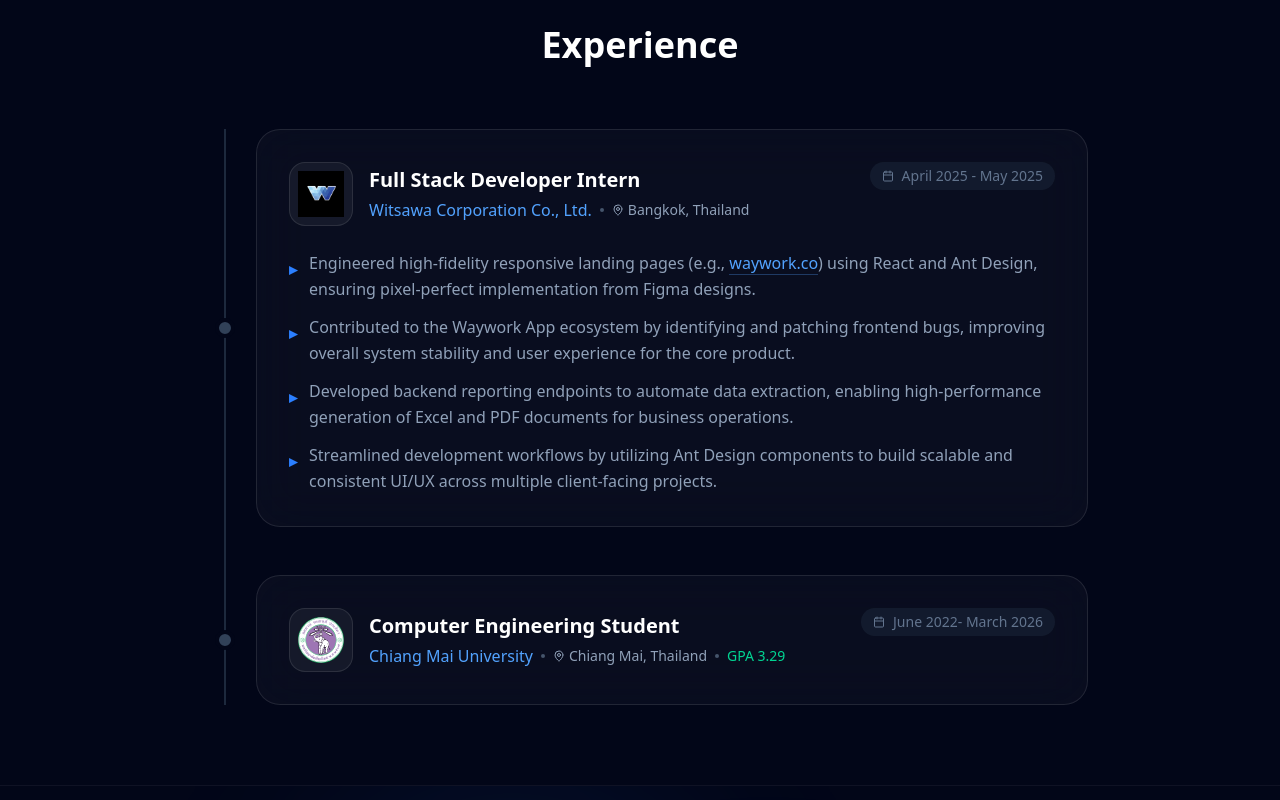
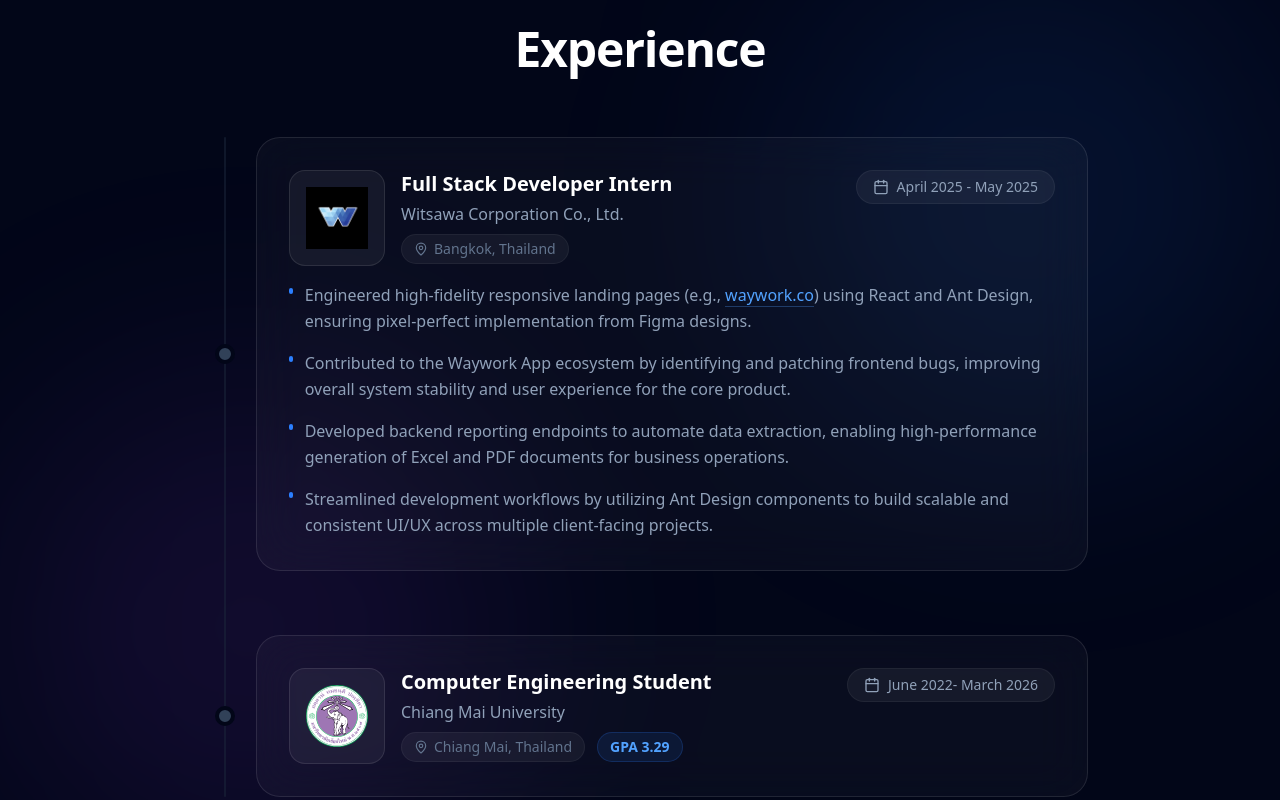
Before and after one commit to nathapatt/nathapat, a React (Vite) app: page / in a window 1280 px wide. Shown: the part 4440-5240 px from the top of the page. Built offline with nearby package versions, Linux system fonts and the light colour scheme.

Commit message:
feat: Redesign the Experience section with enhanced styling, background gradients, and improved content layout, removing redundant description fields.

```diff
--- a/src/components/Experience.tsx
+++ b/src/components/Experience.tsx
@@ -70,7 +70,6 @@
             role: "Full Stack Developer Intern",
             period: "Internship",
             date: "April 2025 - May 2025",
-            description: "Developed responsive web applications for real clients.",
             location: "Bangkok, Thailand",
             logo: witsawaLogo,
             items: [
@@ -96,7 +95,6 @@
             role: "Computer Engineering Student",
             period: "2021 - Present",
             date: "June 2022- March 2026",
-            description: "Specializing in Cybersecurity Track",
             location: "Chiang Mai, Thailand",
             gpa: "GPA 3.29",
             logo: cmuLogo,
@@ -105,26 +103,29 @@
     ];
 
     return (
-        <section id="experience" className="py-20 bg-slate-950 text-white relative overflow-hidden">
+        <section id="experience" className="py-20 bg-slate-950 relative overflow-hidden">
+            {/* Background Gradients */}
+            <div className="absolute top-0 right-0 w-[500px] h-[500px] bg-blue-500/10 rounded-full blur-[120px] pointer-events-none" />
+            <div className="absolute bottom-0 left-0 w-[500px] h-[500px] bg-purple-500/10 rounded-full blur-[120px] pointer-events-none" />
 
-            <div className="container px-4 md:px-6 relative z-10">
-                <h2 className="text-3xl md:text-4xl font-bold text-center mb-16">
-                    <span className="bg-clip-text">
+            <div className="container px-4 md:px-6 relative z-10 mx-auto">
+                <div className="text-center mb-16">
+                    <h2 className="text-3xl md:text-5xl font-bold text-white mb-6 tracking-tight">
                         Experience
-                    </span>
                     </h2>
+                </div>
 
                 <div className="relative max-w-4xl mx-auto pl-8 md:pl-0" ref={containerRef}>
                     {/* Vertical Line Container */}
-                    <div className="absolute left-0 md:left-8 top-0 h-full w-[2px] bg-slate-800">
+                    <div className="absolute left-0 md:left-8 top-0 h-full w-[2px] bg-slate-800/50 rounded-full overflow-hidden">
                         {/* Animated Scroll Progress Line */}
                         <div
-                            className="bg-blue-500 w-full origin-top"
+                            className="bg-blue-500 w-full origin-top transition-all duration-100 ease-linear"
                             style={{ height: `${scrollHeight}%` }}
-                        ></div>
+                        />
                     </div>
 
-                    <div className="space-y-12">
+                    <div className="space-y-16">
                         {experiences.map((exp, index) => (
                             <div
                                 key={index}
@@ -134,21 +135,26 @@
 
                                 {/* Timeline Dot */}
                                 <div
-                                    className={`absolute left-[-9px] md:left-[23px] top-1/2 -translate-y-1/2 w-5 h-5 rounded-full border-4 border-slate-950 z-20 transition-all duration-500 ${activeIndexes.includes(index)
-                                        ? "bg-blue-500 scale-125 shadow-[0_0_0_4px_rgba(59,130,246,0.3)]"
+                                    className={`
+                                        absolute left-[-9px] md:left-[23px] top-1/2 -translate-y-1/2 w-5 h-5 rounded-full border-4 border-slate-950 z-20 transition-all duration-500
+                                        ${activeIndexes.includes(index)
+                                            ? "bg-blue-500 scale-125 shadow-[0_0_0_4px_rgba(59,130,246,0.2)]"
                                             : "bg-slate-700"
-                                        }`}
-                                ></div>
+                                        }
+                                    `}
+                                />
 
                                 {/* Content Card */}
                                 <div
                                     className={`
-                                        group relative overflow-hidden bg-white/[0.03] backdrop-blur-xl border border-white/10 p-8 rounded-3xl
+                                        group relative overflow-hidden
+                                        bg-white/[0.03] backdrop-blur-xl border border-white/10
+                                        p-8 rounded-3xl
                                         transition-all duration-500 ease-out
                                         hover:bg-white/[0.05] hover:scale-[1.01] hover:shadow-2xl hover:shadow-blue-500/10
                                         ${activeIndexes.includes(index)
-                                            ? "border-white/20 hover:border-white/20 shadow-2xl shadow-blue-500/10"
-                                            : "border-white/10 hover:border-white/20"
+                                            ? "border-white/20 shadow-lg shadow-blue-500/5"
+                                            : "border-white/10"
                                         }
                                     `}
                                 >
@@ -157,45 +163,51 @@
 
                                     <div className="relative z-10">
 
-                                        <div className={`flex flex-col md:flex-row md:items-start md:justify-between gap-4 ${exp.items.length > 0 ? "mb-6" : ""}`}>
-                                            <div className="flex items-center gap-4">
-                                                <div className="w-16 h-16 bg-white/5 rounded-2xl flex items-center justify-center p-2 border border-white/10">
+                                        <div className={`flex flex-col md:flex-row md:items-start md:justify-between gap-4 ${exp.items.length > 0 ? "mb-4" : ""}`}>
+                                            <div className="flex items-start gap-4">
+                                                <div className="w-24 h-24 bg-white/5 rounded-2xl flex items-center justify-center p-4 border border-white/10 group-hover:scale-110 transition-transform duration-500">
                                                     <img src={exp.logo} alt={exp.company} className="w-full h-full object-contain" />
                                                 </div>
                                                 <div>
-                                                    <h3 className="text-xl font-bold text-white mb-1">{exp.role}</h3>
-                                                    <div className="flex items-center gap-2 text-slate-400">
-                                                        <span className="text-blue-400 font-medium">{exp.company}</span>
-                                                        <span className="w-1 h-1 bg-slate-600 rounded-full"></span>
-                                                        <span className="text-sm flex items-center gap-1">
-                                                            <MapPin className="w-3 h-3" /> {exp.location}
+                                                    <h3 className="text-xl font-bold text-white mb-1 group-hover:text-blue-400 transition-colors">
+                                                        {exp.role}
+                                                    </h3>
+                                                    <div className="text-slate-400 font-medium mb-1">{exp.company}</div>
+
+                                                    <div className="flex flex-wrap items-center gap-3 text-sm text-slate-500 mt-2">
+                                                        <span className="flex items-center gap-1.5 px-3 py-1 rounded-full bg-white/5 border border-white/5">
+                                                            <MapPin className="w-3.5 h-3.5" />
+                                                            {exp.location}
                                                         </span>
                                                         {exp.gpa && (
-                                                            <>
-                                                                <span className="w-1 h-1 bg-slate-600 rounded-full"></span>
-                                                                <span className="text-emerald-400 font-medium text-sm">
-                                                                    {exp.gpa}
+                                                            <span className="flex items-center gap-1.5 px-3 py-1 rounded-full bg-blue-500/10 border border-blue-500/20 text-blue-400">
+                                                                <span className="font-semibold">{exp.gpa}</span>
                                                             </span>
-                                                            </>
                                                         )}
                                                     </div>
                                                 </div>
                                             </div>
 
-                                            <div className="flex items-center gap-2 text-slate-500 text-sm font-medium bg-slate-800/50 px-3 py-1 rounded-full w-fit">
-                                                <Calendar className="w-3 h-3" />
+                                            <div className="flex items-center gap-2 text-slate-400 text-sm font-medium bg-white/5 px-4 py-1.5 rounded-full border border-white/5 self-start shrink-0">
+                                                <Calendar className="w-4 h-4" />
                                                 {exp.date || exp.period}
                                             </div>
                                         </div>
 
-                                        <ul className="space-y-3">
+
+
+                                        {exp.items.length > 0 && (
+                                            <ul className="space-y-4">
                                                 {exp.items.map((item, i) => (
-                                                <li key={i} className="flex items-start gap-3 text-slate-400 leading-relaxed">
-                                                    <span className="text-blue-500 mt-1.5 font-bold">▸</span>
-                                                    <span>{item}</span>
+                                                    <li key={i} className="flex items-start gap-3 group/item">
+                                                        <div className="mt-1.5 w-1.5 h-1.5 rounded-full bg-blue-500 box-shadow-blue group-hover/item:scale-150 transition-all duration-300" />
+                                                        <span className="text-slate-400 leading-relaxed group-hover/item:text-slate-300 transition-colors">
+                                                            {item}
+                                                        </span>
                                                     </li>
                                                 ))}
                                             </ul>
+                                        )}
                                     </div>
                                 </div>
                             </div>
```
Lines whose indentation alone changed are shown as unchanged.
